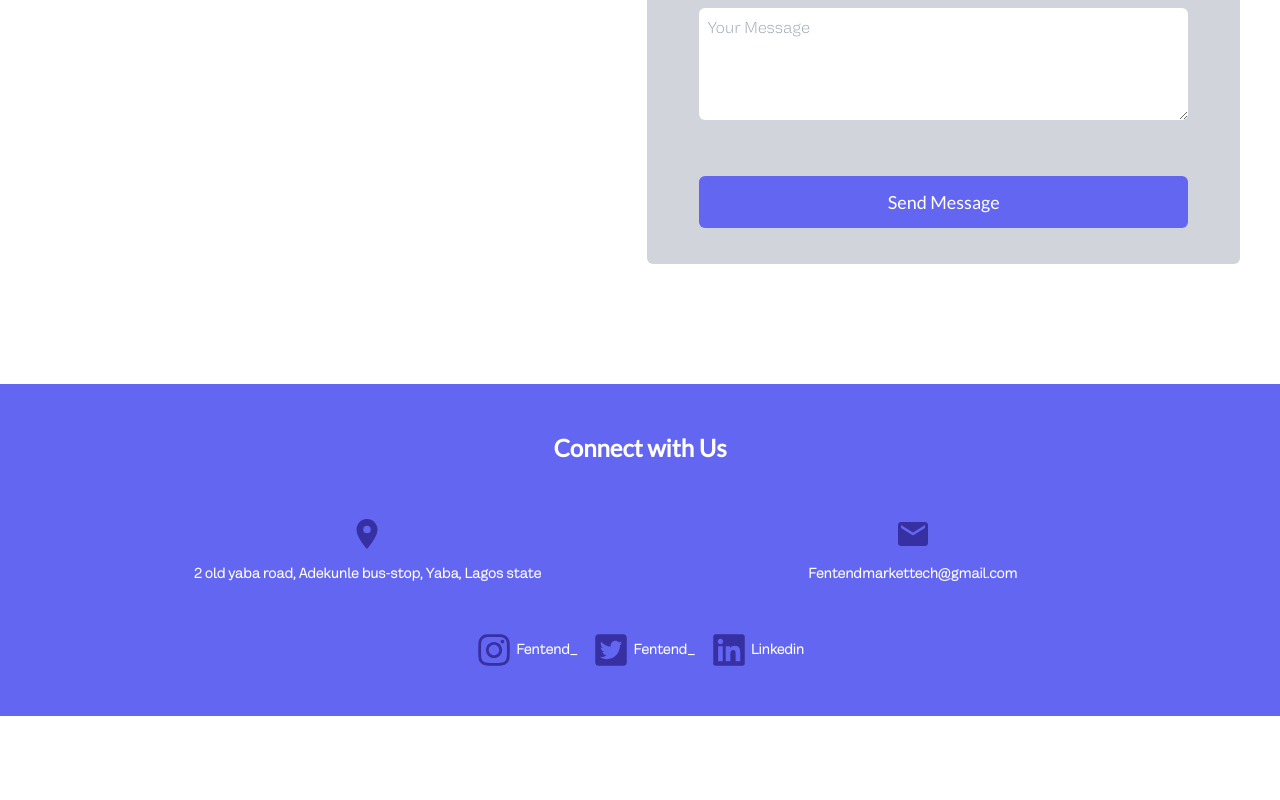
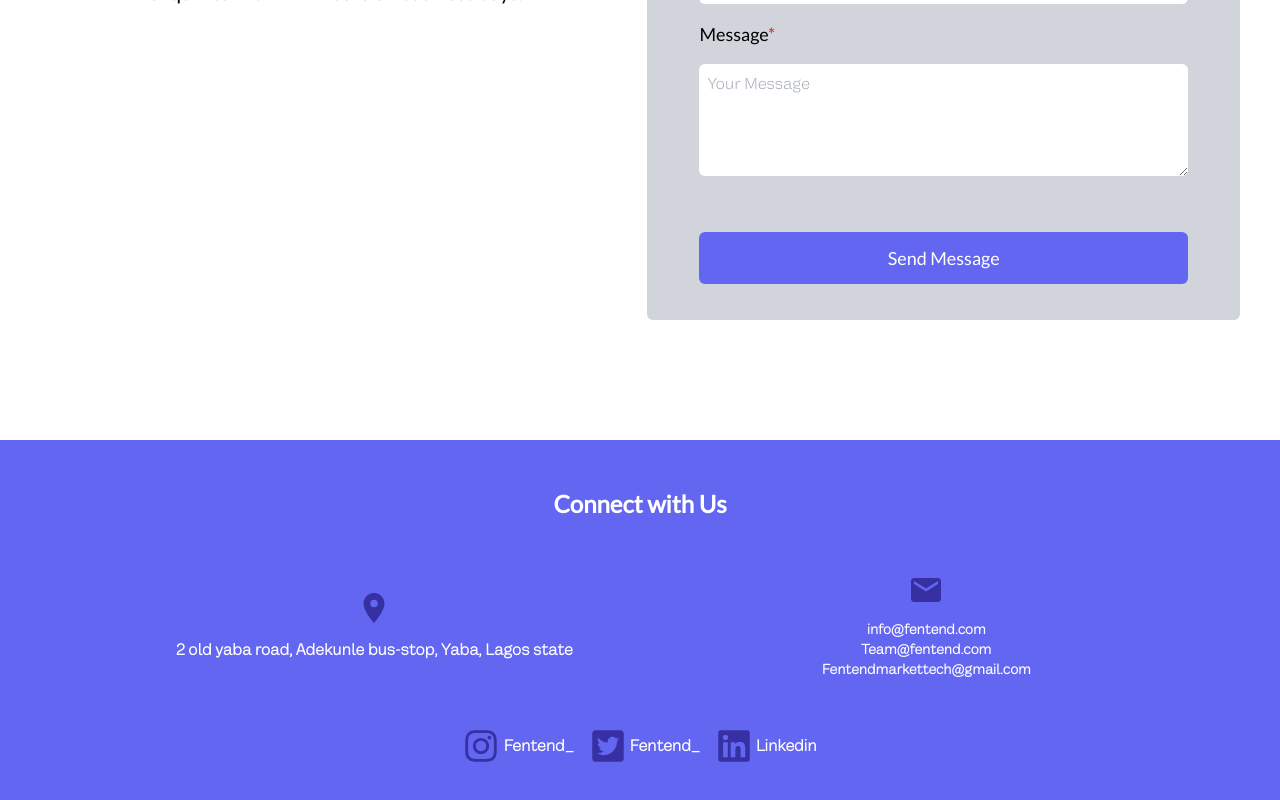
Before and after one commit to Fentend/React-Fentend_, a React (Create React App) app: page /Contact in a window 1280 px wide. Shown: the part 1248-2048 px from the top of the page. Before the commit the page ends 1964 px from the top, so only its background shows below. Built offline with nearby package versions, Linux system fonts and the light colour scheme.

Commit message:
added new email to footer

```diff
--- a/src/Component/Contact.js
+++ b/src/Component/Contact.js
@@ -78,6 +78,8 @@ const Contact = () => {
 
         <div className="flex flex-col items-center justify-center text-2xl pb-2">
           <MdEmail className="text-center text-indigo-500 text-2xl md:mx-40 mx-32 my-2" />
+          <p className="text-sm md:text-lg md:mx-10">Email: Info@fentend.com</p>
+          <p className="text-sm md:text-lg md:mx-10">Email: Team@fentend.com</p>
           <p className="text-sm md:text-lg md:mx-10">Email: Fentendmarkettech@gmail.com</p>
         </div>
 
--- a/src/Component/Footer.js
+++ b/src/Component/Footer.js
@@ -28,14 +28,16 @@ const Footer = () => {
         <div className="md:flex md:items-center md:justify-evenly">
         <div className="flex flex-col items-center justify-center">
           <MdLocationOn className=" md:my-3 mx-40 text-3xl my-1 text-indigo-800 md:text-4xl" />
-          <p className="font-title font-semibold text-white text-sm text-center">
+          <p className="font-title font-semibold text-white text-md text-center">
             2 old yaba road, Adekunle bus-stop, Yaba, Lagos state
           </p>
         </div>
         <div className="flex flex-col items-center justify-center mt-10 md:mt-0">
           <MdEmail className=" md:my-3 text-indigo-800 md:text-4xl mx-40 text-3xl my-1" />
           <p className="font-title font-semibold text-white text-sm text-center">
-            Fentendmarkettech@gmail.com
+            <p className="text-md">info@fentend.com</p>
+            <p className="text-md">Team@fentend.com</p>
+            <p className="text-md">Fentendmarkettech@gmail.com</p>
           </p>
         </div>
         </div>
@@ -47,7 +49,7 @@ const Footer = () => {
           <FaInstagram className="text-2xl my-1 text-indigo-800 md:text-4xl md:my-2" />
           <p
             onClick={instagram}
-            className="cursor-pointer text-sm font-title text-white font-semibold md:text-center text-center"
+            className="cursor-pointer text-md font-title text-white font-semibold md:text-center text-center"
           >
             Fentend_
           </p>
@@ -57,7 +59,7 @@ const Footer = () => {
           <FaTwitterSquare className=" text-2xl my-1 text-indigo-800 md:text-4xl md:my-2" />
           <p
             onClick={twitter}
-            className="cursor-pointer text-sm font-title text-white font-semibold md:text-center text-center"
+            className="cursor-pointer text-md  font-title text-white font-semibold md:text-center text-center"
           >
             Fentend_
           </p>
@@ -67,7 +69,7 @@ const Footer = () => {
           <FaLinkedin className="text-2xl my-1 text-indigo-800 md:text-4xl md:my-2" />
           <span
             onClick={linkedinLink}
-            className="font-semibold text-sm font-title text-white cursor-pointer md:text-center text-center"
+            className="font-semibold text-md font-title text-white cursor-pointer md:text-center text-center"
           >
             Linkedin
           </span>
```
